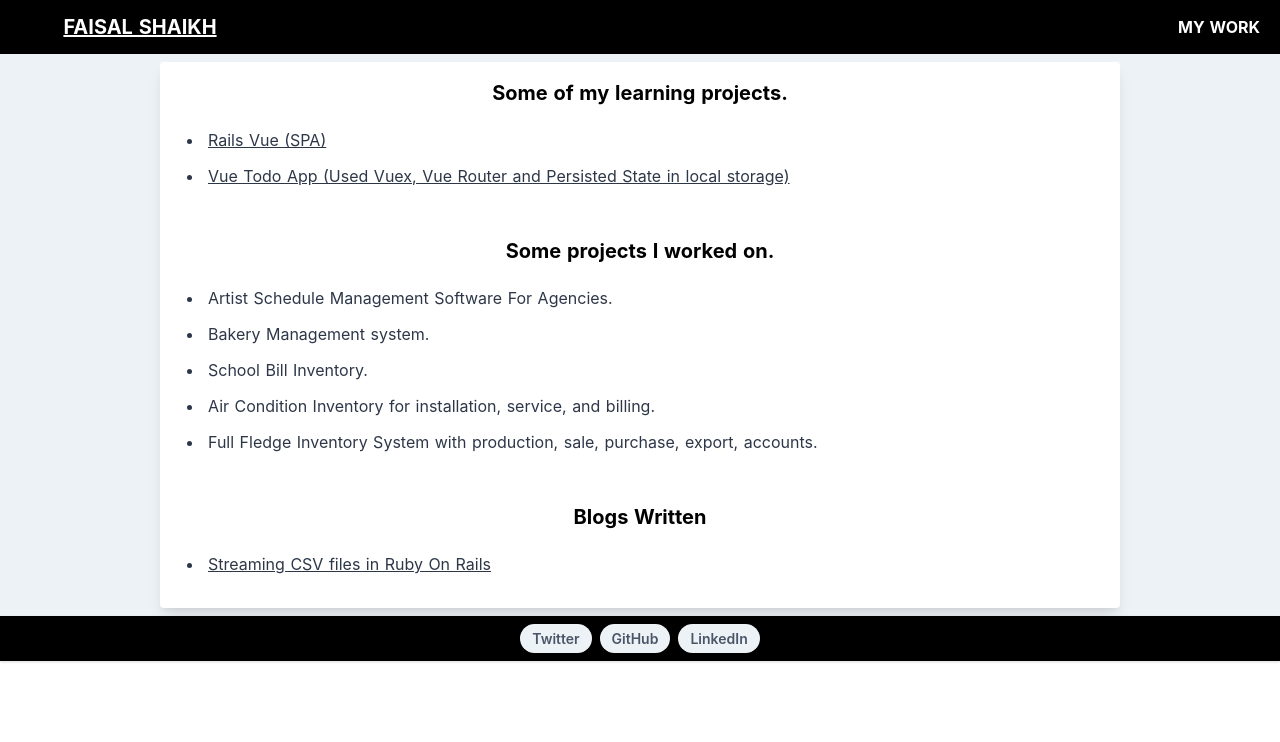
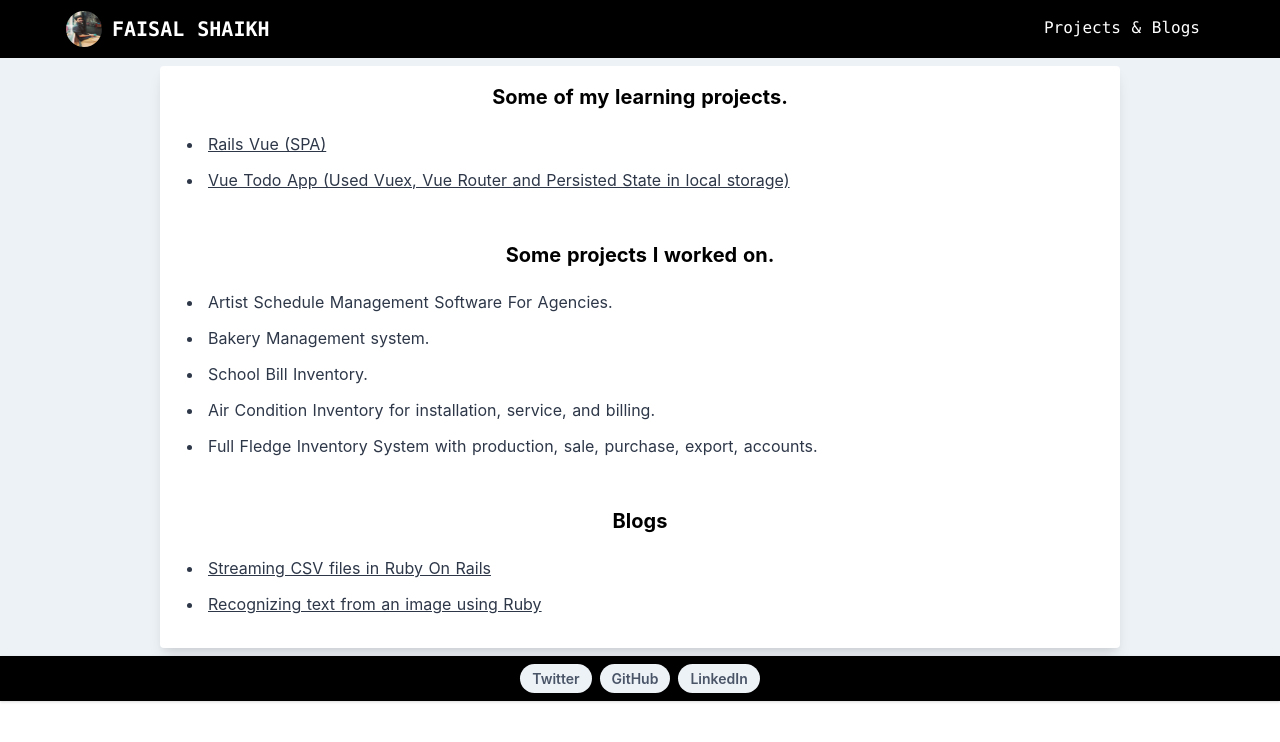
Before and after one commit to faisalshaikh8433/self-website, a Nuxt app: page /projects in a window 1280 px wide. Shown: the top 742 px of the page. Built offline with nearby package versions, Linux system fonts and the light colour scheme.

Commit message:
updates header.vue

```diff
--- a/components/Header.vue
+++ b/components/Header.vue
@@ -1,24 +1,71 @@
 <template>
-  <header>
-    <div class="flex justify-center items-center bg-black shadow">
-      <div class="lg:m-3 w-64 text-center font-bold">
-        <nuxt-link
-          to="/"
-          class="text-white text-xl underline hover:text-blue-200"
-          >FAISAL SHAIKH</nuxt-link
+  <header
+    id="nav"
+    class="lg:px-16 px-6 bg-black flex flex-wrap items-center lg:py-0 py-2 shadow text-white"
+  >
+    <div class="flex flex-wrap items-center flex-1 font-bold font-mono">
+      <nuxt-link to="/">
+        <img
+          class="rounded-full w-10 h-10 border-2 border-transparent hover:border-blue-200"
+          src="~/assets/images/faisal_shaikh.jpg"
+          alt="Faisal Shaikh"
+        />
+      </nuxt-link>
+      <nuxt-link
+        to="/"
+        class="hidden md:block ml-2 text-white text-xl hover:text-blue-200"
+        >FAISAL SHAIKH
+      </nuxt-link>
+    </div>
+
+    <button @click="toggle" class="pointer-cursor lg:hidden block">
+      <svg
+        class="fill-current text-gray-900"
+        xmlns="http://www.w3.org/2000/svg"
+        width="20"
+        height="20"
+        viewBox="0 0 20 20"
+      >
+        <title>menu</title>
+        <path d="M0 3h20v2H0V3zm0 6h20v2H0V9zm0 6h20v2H0v-2z" />
+      </svg>
+    </button>
+
+    <div
+      :class="isOpen ? 'block' : 'hidden'"
+      class="lg:flex lg:items-center lg:w-auto w-full"
+      id="menu"
+    >
+      <nav class="font-mono">
+        <ul
+          class="lg:flex items-center justify-between text-base text-gray-700 pt-4 lg:pt-0"
         >
-      </div>
-      <div class="ml-auto text-right">
-        <nuxt-link
-          class="text-white mr-5 font-bold hover:text-blue-200"
-          to="/projects"
-          >MY WORK</nuxt-link
-        >
-      </div>
+          <li>
+            <nuxt-link
+              class="lg:p-4 py-3 px-0 block border-b-2 border-transparent hover:border-indigo-400 text-white"
+              to="/projects"
+              >Projects & Blogs</nuxt-link
+            >
+          </li>
+        </ul>
+      </nav>
     </div>
   </header>
 </template>
 
 <script>
-export default {};
+export default {
+  data: function() {
+    return {
+      isOpen: false
+    };
+  },
+  methods: {
+    toggle() {
+      this.isOpen = !this.isOpen;
+    }
+  }
+};
 </script>
+
+<style lang="scss" scoped></style>
--- a/nuxt.config.js
+++ b/nuxt.config.js
@@ -4,7 +4,7 @@ module.exports = {
    ** Headers of the page
    */
   head: {
-    title: "my_site",
+    title: "faisal_shaikh",
     meta: [
       { charset: "utf-8" },
       { name: "viewport", content: "width=device-width, initial-scale=1" },
--- a/package.json
+++ b/package.json
@@ -1,7 +1,7 @@
 {
-  "name": "my_site",
+  "name": "faisal_shaikh",
   "version": "1.0.0",
-  "description": "Nuxt.js project",
+  "description": "Personal Website",
   "author": "faisal <faisalshaikh8433@gmail.com>",
   "private": true,
   "scripts": {
--- a/pages/projects.vue
+++ b/pages/projects.vue
@@ -42,13 +42,18 @@
     </div>
     <div class="px-6 py-4">
       <div class="text-center font-bold text-xl mb-2">
-        Blogs Written
+        Blogs
       </div>
       <p class="text-gray-800 m-1 p-1 text-base">
         <ul class="list-disc px-2">
           <li class="m-1 p-1">
             <div>
               <a href="https://dev.to/faisalshaikh8433/streaming-csv-files-in-ruby-on-rails-2oda" target="_blank" class="underline">Streaming CSV files in Ruby On Rails</a>
+            </div>
+          </li>
+          <li class="m-1 p-1">
+            <div>
+              <a href="https://dev.to/faisalshaikh8433/recognizing-text-from-an-image-using-ruby-2nj8" target="_blank" class="underline">Recognizing text from an image using Ruby</a>
             </div>
           </li>
         </ul>
```
Also changed, not shown: assets/images/faisal_shaikh.jpg (added), 1 other file (tests, documents, lock files or other folders).
